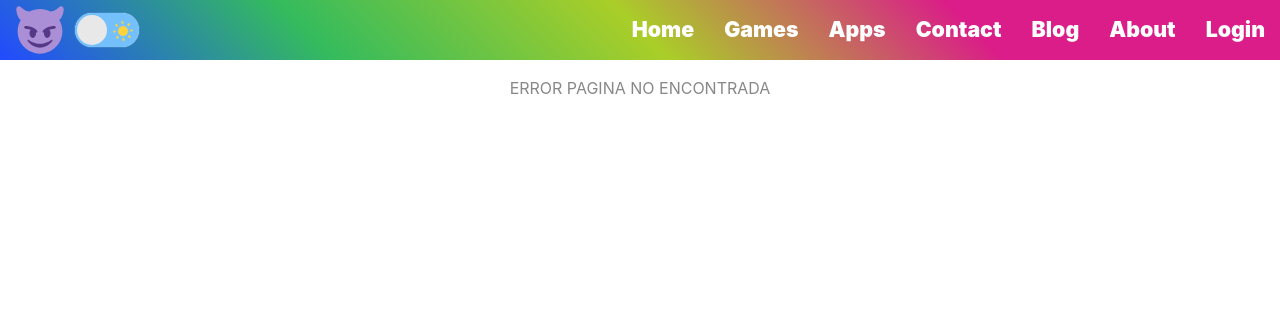
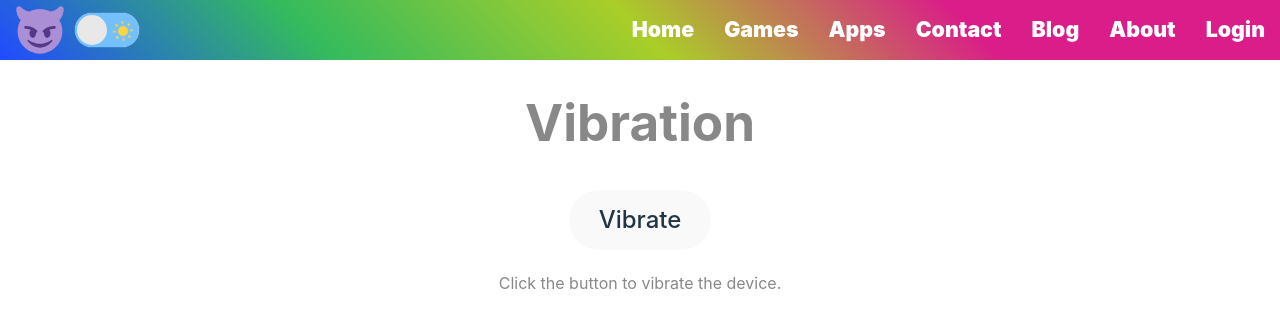
Before and after one commit to diegomardev/WEB_REACT, a React (Vite) app in the folder web_vite/: page /apps/vibration in a window 1280 px wide. Shown: the top 328 px of the page. Built offline with nearby package versions, Linux system fonts and the light colour scheme; no server answers; what atropos would draw is missing.

Commit message:
update_vibration

```diff
--- a/web_vite/src/App.jsx
+++ b/web_vite/src/App.jsx
@@ -8,7 +8,8 @@ import Click from './pages/Games/Click_Game/Click_Game'
 import Dino from './pages/Games/Dino/Dino'
 import Apps from './pages/Apps/Apps'
 import Twitch_Chat from './pages/Apps/Twitch_Chat/Twitch_Chat'
-import Threads_API from './pages/Apps/Threads_API/Threads_API';
+import Threads_API from './pages/Apps/Threads_API/Threads_API'
+import Vibration from './pages/Apps/Vibration/Vibration'
 import Contact from './pages/Contact/Contact'
 import Blog from './pages/Blog/Blog'
 import About from './pages/About/About'
@@ -29,6 +30,7 @@ function App() {
         <Route path="/apps" element={<Apps />} />
         <Route path="/apps/twitch_chat" element={<Twitch_Chat />} />
         <Route path="/apps/threads_api" element={<Threads_API />} />
+        <Route path="/apps/vibration" element={<Vibration />} />
         <Route path="/contact" element={<Contact />} />
         <Route path="/blog" element={<Blog />} />
         <Route path="/about" element={<About />} />
--- a/web_vite/src/pages/Apps/Apps.jsx
+++ b/web_vite/src/pages/Apps/Apps.jsx
@@ -7,6 +7,7 @@ function Apps() {
   //ESTA FUNCION ME REDIRIGE A OTRA PAGINA
   function app1() {window.location.href = "apps/twitch_chat";}
   function app2() {window.location.href = "apps/threads_api";}
+  function app3() {window.location.href = "apps/vibration";}
 
   return (
     <>
@@ -20,6 +21,7 @@ function Apps() {
       <div >
       <button className="botones_juegos my-button twitch_text" onClick={app1}>Twitch Chat</button>
       {/* <button className="botones_juegos" onClick={app2}>Threads API</button> */}
+      <button className="botones_juegos my-button vibration_text" onClick={app3}>Vibration 📳</button>
       </div>
     </div>
     </>
--- /dev/null
+++ b/web_vite/src/pages/Apps/Vibration/Vibration.jsx
@@ -0,0 +1,25 @@
+import React, { useState, useEffect } from 'react';
+import '../../../index.css';
+import './Vibration.css';
+import Navbar from '../../../components/Navbar/Navbar';
+
+function Threads_API() {
+  const [url, setUrl] = useState('https://www.twitch.tv/kidi');
+
+  return (
+    <>
+      <div>
+        <Navbar />
+      </div>
+      <h1 className="read-the-docs">Vibration</h1>
+      <button className="botones_juegos my-button vibration_text" onClick={() => {
+        navigator.vibrate(500);
+      }}>Vibrate</button>
+      <p className="read-the-docs">
+        Click the button to vibrate the device.
+      </p>
+    </>
+  );
+}
+
+export default Threads_API;
```
Also changed, not shown: web_vite/src/pages/Apps/Vibration/Vibration.css (added).
